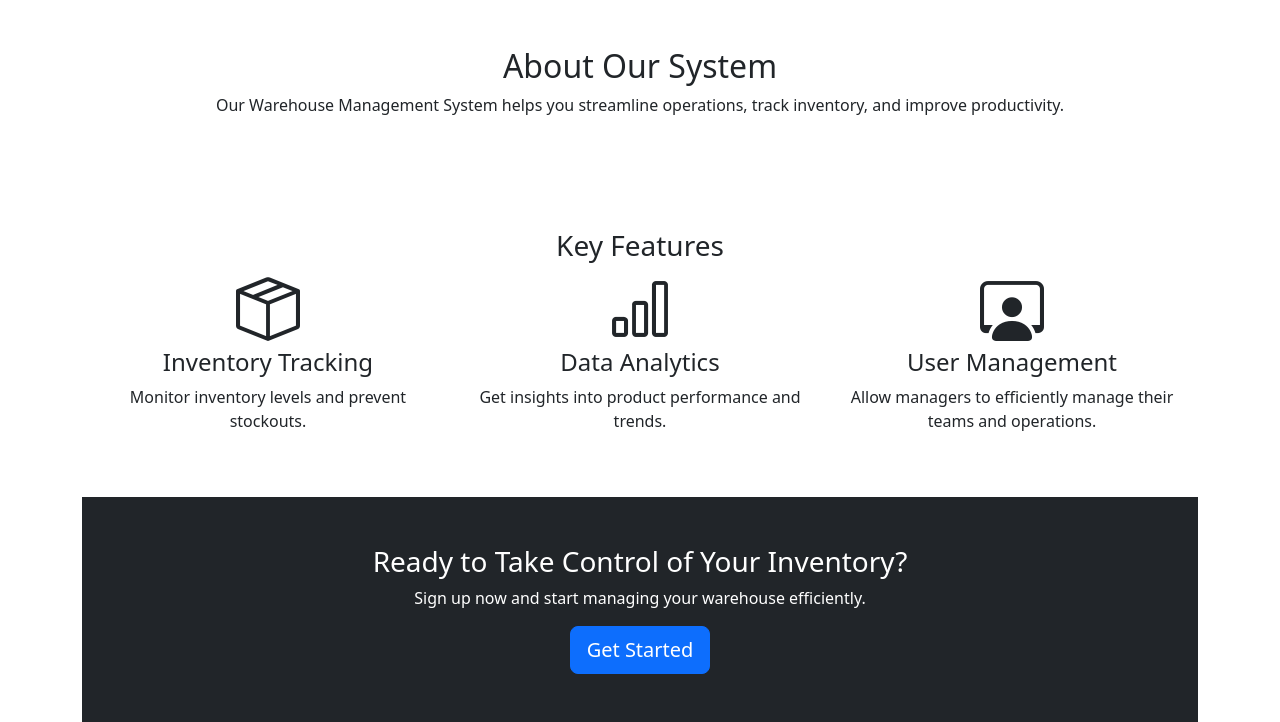
After one commit to allankalema/WarehouseManagement, a Django app: page / in a window 1280 px wide. The commit adds this page. Shown: the part 918-1640 px from the top of the page. Run offline with Django 5.2, Linux system fonts and the light colour scheme; some libraries are stand-ins or nearby versions.

Commit message:
home page set up

```diff
--- a/warehouse/products/urls.py
+++ b/warehouse/products/urls.py
@@ -7,4 +7,5 @@ app_name = 'products'
 urlpatterns = [
     path('product-list/', product_list, name='product_list'),
     path('create/', product_create, name='product_create'),
+    path('', home, name='home'),
 ]
--- a/warehouse/products/views.py
+++ b/warehouse/products/views.py
@@ -61,3 +61,7 @@ def send_product_creation_email(product):
             [shop_user.email],
             fail_silently=False,
         )
+
+
+def home(request):
+    return render(request, 'products/home.html')
--- /dev/null
+++ b/warehouse/templates/products/home.html
@@ -0,0 +1,76 @@
+{% extends "user/base.html" %}
+{% load static %}
+
+{% block content %}
+<!-- Home Page Content -->
+
+<!-- Slider Section -->
+<div id="homeSlider" class="carousel slide" data-bs-ride="carousel">
+    <div class="carousel-inner">
+        <div class="carousel-item active">
+            <img src="{% static 'images/slide1.jpg' %}" class="d-block w-100" alt="...">
+            <div class="carousel-caption d-none d-md-block">
+                <h5 class="animate__animated animate__fadeInDown">Welcome to Warehouse Management System</h5>
+                <p class="animate__animated animate__fadeInUp">Efficiently manage your inventory and products.</p>
+            </div>
+        </div>
+        <div class="carousel-item">
+            <img src="{% static 'images/slide2.jpg' %}" class="d-block w-100" alt="...">
+            <div class="carousel-caption d-none d-md-block">
+                <h5 class="animate__animated animate__fadeInDown">Track Your Stock with Ease</h5>
+                <p class="animate__animated animate__fadeInUp">Real-time updates and detailed product insights.</p>
+            </div>
+        </div>
+    </div>
+    <button class="carousel-control-prev" type="button" data-bs-target="#homeSlider" data-bs-slide="prev">
+        <span class="carousel-control-prev-icon" aria-hidden="true"></span>
+        <span class="visually-hidden">Previous</span>
+    </button>
+    <button class="carousel-control-next" type="button" data-bs-target="#homeSlider" data-bs-slide="next">
+        <span class="carousel-control-next-icon" aria-hidden="true"></span>
+        <span class="visually-hidden">Next</span>
+    </button>
+</div>
+
+<!-- About Section -->
+<section class="about py-5 text-center">
+    <div class="container">
+        <h2 class="animate__animated animate__fadeInUp">About Our System</h2>
+        <p class="animate__animated animate__fadeInUp animate__delay-1s">Our Warehouse Management System helps you streamline operations, track inventory, and improve productivity.</p>
+    </div>
+</section>
+
+<!-- Key Features Section -->
+<section class="features py-5 text-center">
+    <div class="container">
+        <h3 class="animate__animated animate__fadeInDown">Key Features</h3>
+        <div class="row">
+            <div class="col-md-4">
+                <i class="bi bi-box-seam display-3 animate__animated animate__zoomIn"></i>
+                <h4>Inventory Tracking</h4>
+                <p>Monitor inventory levels and prevent stockouts.</p>
+            </div>
+            <div class="col-md-4">
+                <i class="bi bi-bar-chart display-3 animate__animated animate__zoomIn animate__delay-1s"></i>
+                <h4>Data Analytics</h4>
+                <p>Get insights into product performance and trends.</p>
+            </div>
+            <div class="col-md-4">
+                <i class="bi bi-person-workspace display-3 animate__animated animate__zoomIn animate__delay-2s"></i>
+                <h4>User Management</h4>
+                <p>Allow managers to efficiently manage their teams and operations.</p>
+            </div>
+        </div>
+    </div>
+</section>
+
+<!-- Call to Action Section -->
+<section class="cta py-5 text-center bg-dark text-white">
+    <div class="container">
+        <h3>Ready to Take Control of Your Inventory?</h3>
+        <p>Sign up now and start managing your warehouse efficiently.</p>
+        <a href="{% url 'user:signup' %}" class="btn btn-primary btn-lg">Get Started</a>
+    </div>
+</section>
+
+{% endblock %}
--- a/warehouse/templates/user/base.html
+++ b/warehouse/templates/user/base.html
@@ -7,6 +7,12 @@
     <title>Warehouse Management System</title>
     <link rel="stylesheet" href="{% static 'css/style.css' %}">
     <!-- Bootstrap CSS (or other CSS framework) -->
+
+    <link rel="stylesheet" href="https://cdn.jsdelivr.net/npm/bootstrap@5.3.0/dist/css/bootstrap.min.css">
+    <link rel="stylesheet" href="https://cdnjs.cloudflare.com/ajax/libs/animate.css/4.1.1/animate.min.css">
+    <link rel="stylesheet" href="https://cdnjs.cloudflare.com/ajax/libs/bootstrap-icons/1.5.0/font/bootstrap-icons.min.css">
+
+
     <link href="https://stackpath.bootstrapcdn.com/bootstrap/4.5.2/css/bootstrap.min.css" rel="stylesheet">
     <link rel="stylesheet" href="https://cdnjs.cloudflare.com/ajax/libs/bootstrap/5.3.0/css/bootstrap.min.css">
     <link rel="stylesheet" href="https://cdnjs.cloudflare.com/ajax/libs/bootstrap-icons/1.10.0/font/bootstrap-icons.min.css">
```
Also changed, not shown: warehouse/db.sqlite3.
